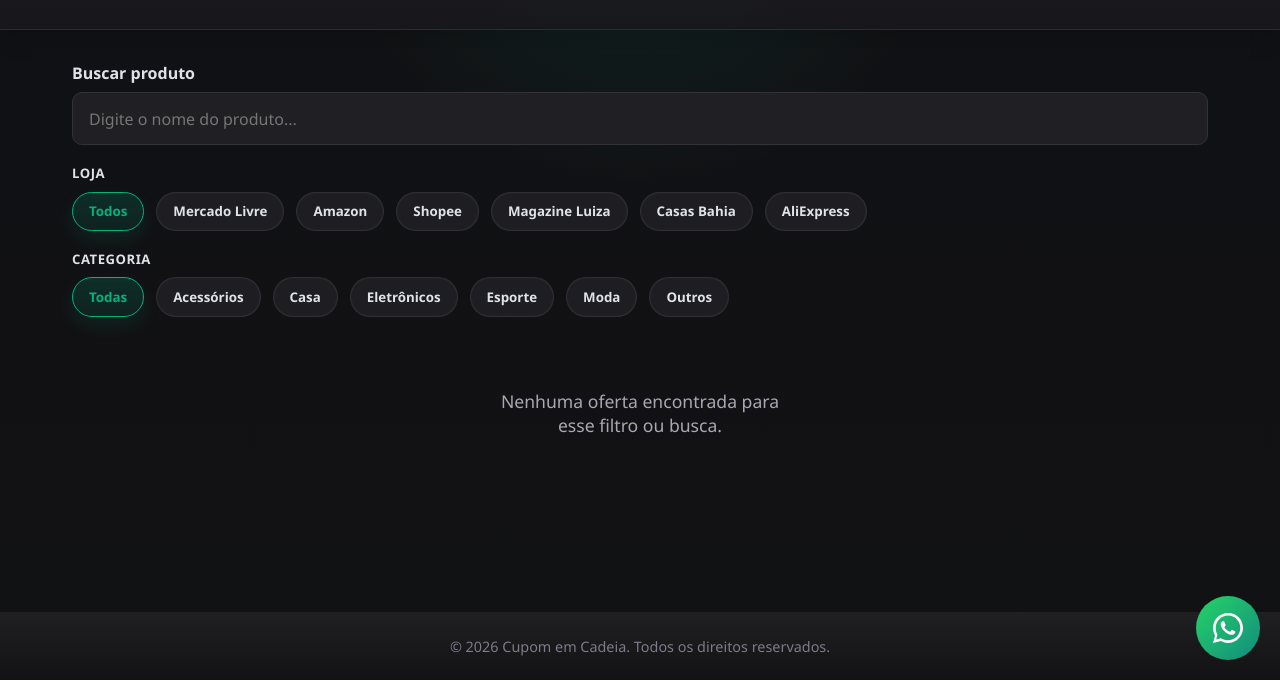
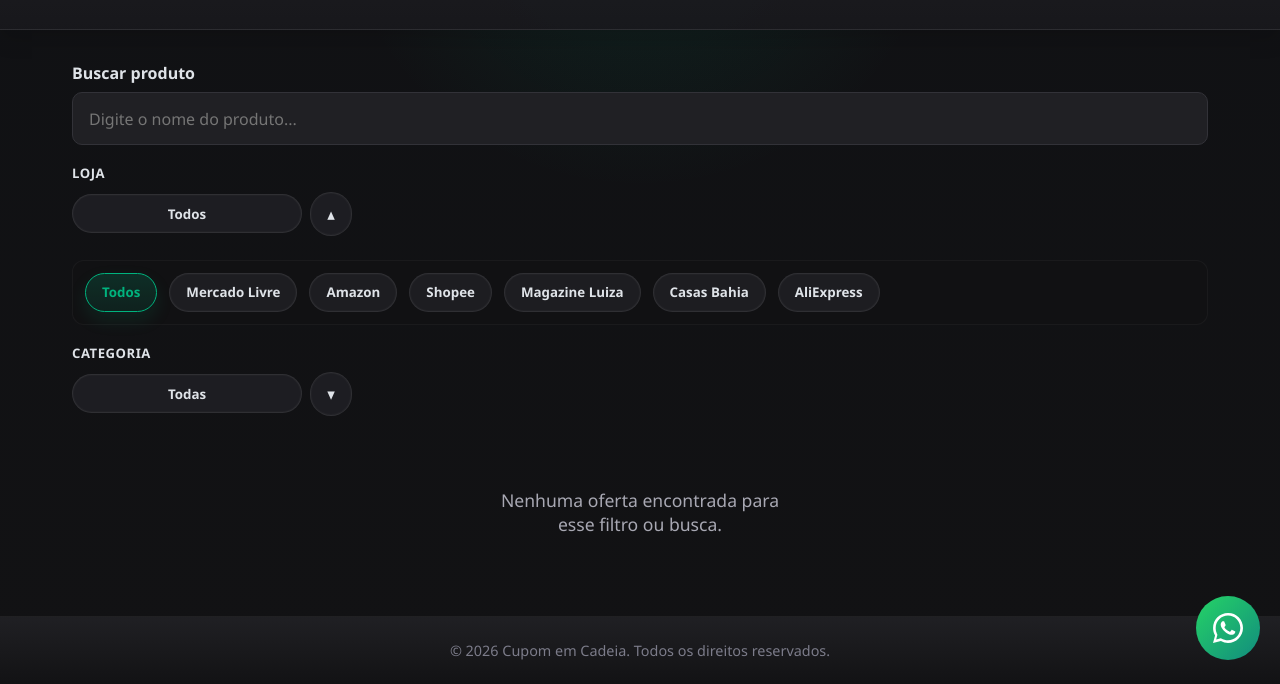
Before and after one commit to ThayssonSilva/cupom-em-cadeia, a website: page src/index.html in a window 1280 px wide. Both pictures are taken after a click on the button "Todos". Shown: the part 120-804 px from the top of the page. Drawn offline with Linux system fonts and the light colour scheme; no server answers; files whose address does not match are found by name.

Commit message:
Atualizando com lojas reais e melhorias

```diff
--- a/src/script.js
+++ b/src/script.js
@@ -10,6 +10,8 @@ let paginaApiAtual = 1;
 let totalPaginasApi = 1;
 let carregandoMais = false;
 let timerBusca = null;
+let lojaMenuAberto = false;
+let categoriaMenuAberto = false;
 const ITENS_POR_PAGINA = 80;
 const MAX_ITENS_RENDERIZADOS = 5000;
 
@@ -414,7 +416,40 @@ function renderizarBotoesLoja(lojas) {
 
   const lojasBase = Array.isArray(lojas) ? lojas : obterLojasConfiguradas();
   const lojasUnicas = ['Todos', ...new Set([...obterLojasConfiguradas(), ...lojasBase.filter(Boolean)])];
+  const lojaAtual = lojaSelecionada === 'Todos' ? obterTexto('allStores') : lojaSelecionada;
+
   container.innerHTML = '';
+
+  const wrapper = document.createElement('div');
+  wrapper.className = 'filtro-loja-dropdown';
+
+  const botaoPrincipal = document.createElement('button');
+  botaoPrincipal.type = 'button';
+  botaoPrincipal.className = 'filtro-btn filtro-loja-ativa';
+  botaoPrincipal.textContent = lojaAtual;
+  botaoPrincipal.setAttribute('aria-label', `${obterTexto('storeLabel')}: ${lojaAtual}`);
+  botaoPrincipal.addEventListener('click', () => {
+    lojaMenuAberto = !lojaMenuAberto;
+    renderizarBotoesLoja(lojasDisponiveis);
+  });
+
+  const botaoToggle = document.createElement('button');
+  botaoToggle.type = 'button';
+  botaoToggle.className = 'filtro-btn filtro-loja-toggle';
+  botaoToggle.textContent = lojaMenuAberto ? '▴' : '▾';
+  botaoToggle.setAttribute('aria-label', lojaMenuAberto ? 'Fechar opções de loja' : 'Abrir opções de loja');
+  botaoToggle.setAttribute('aria-expanded', String(lojaMenuAberto));
+  botaoToggle.addEventListener('click', () => {
+    lojaMenuAberto = !lojaMenuAberto;
+    renderizarBotoesLoja(lojasDisponiveis);
+  });
+
+  wrapper.appendChild(botaoPrincipal);
+  wrapper.appendChild(botaoToggle);
+  container.appendChild(wrapper);
+
+  const menu = document.createElement('div');
+  menu.className = `filtro-lojas-menu ${lojaMenuAberto ? 'open' : ''}`;
 
   lojasUnicas.forEach((loja) => {
     const botao = document.createElement('button');
@@ -425,14 +460,17 @@ function renderizarBotoesLoja(lojas) {
     botao.addEventListener('click', () => {
       lojaSelecionada = loja;
       categoriaSelecionada = 'Todas';
+      lojaMenuAberto = false;
       resetarPaginacao();
       renderizarBotoesLoja(lojasDisponiveis);
       renderizarBotoesCategoria();
       renderizarOfertas();
     });
 
-    container.appendChild(botao);
+    menu.appendChild(botao);
   });
+
+  container.appendChild(menu);
 }
 
 function renderizarBotoesCategoria() {
@@ -462,7 +500,40 @@ function renderizarBotoesCategoria() {
     categoriaSelecionada = 'Todas';
   }
 
+  const categoriaAtual = categoriaSelecionada === 'Todas' ? obterTexto('allCategories') : traduzirCategoria(categoriaSelecionada);
+
   container.innerHTML = '';
+
+  const wrapper = document.createElement('div');
+  wrapper.className = 'filtro-categoria-dropdown';
+
+  const botaoPrincipal = document.createElement('button');
+  botaoPrincipal.type = 'button';
+  botaoPrincipal.className = 'filtro-btn filtro-categoria-ativa';
+  botaoPrincipal.textContent = categoriaAtual;
+  botaoPrincipal.setAttribute('aria-label', `${obterTexto('categoryLabel')}: ${categoriaAtual}`);
+  botaoPrincipal.addEventListener('click', () => {
+    categoriaMenuAberto = !categoriaMenuAberto;
+    renderizarBotoesCategoria();
+  });
+
+  const botaoToggle = document.createElement('button');
+  botaoToggle.type = 'button';
+  botaoToggle.className = 'filtro-btn filtro-categoria-toggle';
+  botaoToggle.textContent = categoriaMenuAberto ? '▴' : '▾';
+  botaoToggle.setAttribute('aria-label', categoriaMenuAberto ? 'Fechar opções de categoria' : 'Abrir opções de categoria');
+  botaoToggle.setAttribute('aria-expanded', String(categoriaMenuAberto));
+  botaoToggle.addEventListener('click', () => {
+    categoriaMenuAberto = !categoriaMenuAberto;
+    renderizarBotoesCategoria();
+  });
+
+  wrapper.appendChild(botaoPrincipal);
+  wrapper.appendChild(botaoToggle);
+  container.appendChild(wrapper);
+
+  const menu = document.createElement('div');
+  menu.className = `filtro-categorias-menu ${categoriaMenuAberto ? 'open' : ''}`;
 
   categoriasDisponiveis.forEach((categoria) => {
     const botao = document.createElement('button');
@@ -472,13 +543,16 @@ function renderizarBotoesCategoria() {
     botao.textContent = categoria === 'Todas' ? obterTexto('allCategories') : traduzirCategoria(categoria);
     botao.addEventListener('click', () => {
       categoriaSelecionada = categoria;
+      categoriaMenuAberto = false;
       resetarPaginacao();
       renderizarBotoesCategoria();
       renderizarOfertas();
     });
 
-    container.appendChild(botao);
+    menu.appendChild(botao);
   });
+
+  container.appendChild(menu);
 }
 
 function renderizarOfertas() {
--- a/src/style.css
+++ b/src/style.css
@@ -380,6 +380,49 @@ main {
     gap: 0.75rem;
 }
 
+.filtro-loja-dropdown,
+.filtro-categoria-dropdown {
+    display: flex;
+    align-items: center;
+    gap: 0.5rem;
+    width: min(100%, 280px);
+}
+
+.filtro-loja-ativa,
+.filtro-categoria-ativa {
+    flex: 1;
+    justify-content: center;
+    min-width: 0;
+}
+
+.filtro-loja-toggle,
+.filtro-categoria-toggle {
+    width: 42px;
+    min-width: 42px;
+    padding-left: 0;
+    padding-right: 0;
+    text-align: center;
+    font-size: 1.05rem;
+}
+
+.filtro-lojas-menu,
+.filtro-categorias-menu {
+    display: none;
+    margin-top: 0.75rem;
+    flex-wrap: wrap;
+    gap: 0.75rem;
+    width: 100%;
+    padding: 0.75rem;
+    background: rgba(18, 18, 20, 0.96);
+    border: 1px solid rgba(255, 255, 255, 0.04);
+    border-radius: 12px;
+}
+
+.filtro-lojas-menu.open,
+.filtro-categorias-menu.open {
+    display: flex;
+}
+
 .filtro-btn {
     border: 1px solid rgba(255, 255, 255, 0.08);
     background: rgba(32, 32, 36, 0.9);
```
